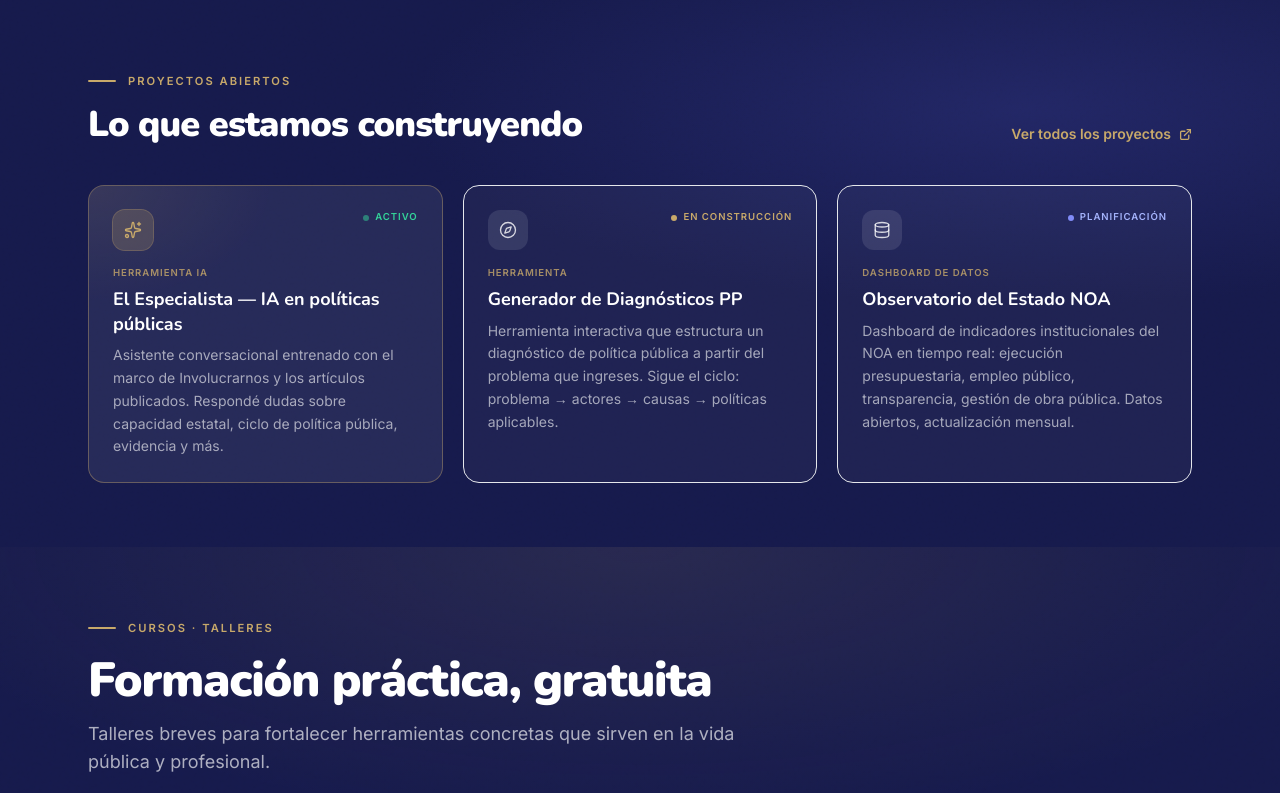
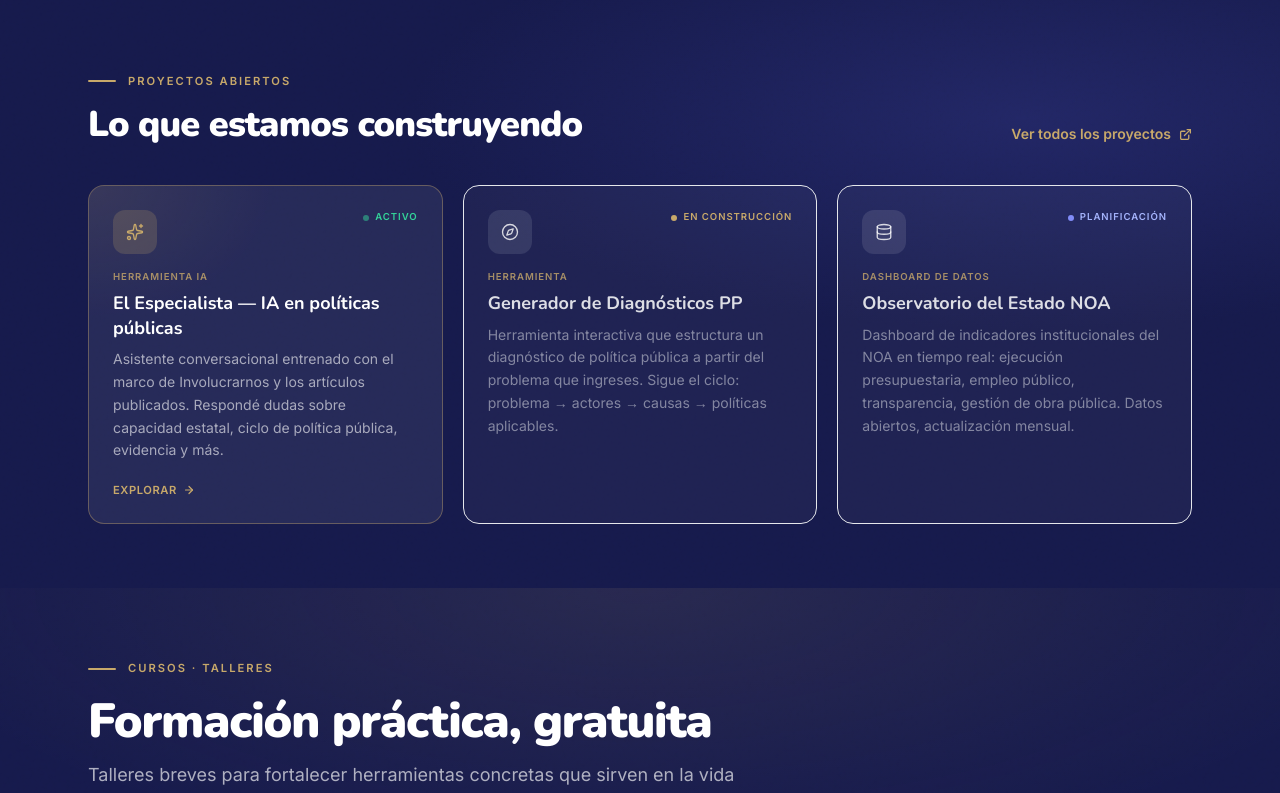
Before and after one commit to fabriziocarugatti/involucrarnos-web, a Next.js app: page / in a window 1280 px wide. Shown: the part 3585-4378 px from the top of the page. Built offline with nearby package versions, Linux system fonts and the light colour scheme.

Commit message:
design: ProyectosPreview — ping-slow ring activo, opacidad por estado, footer Explorar

```diff
--- a/src/components/ProyectosPreview.tsx
+++ b/src/components/ProyectosPreview.tsx
@@ -45,7 +45,8 @@ function MiniCard({ p }: { p: Proyecto }) {
         />
       )}
       <div className="relative flex items-start justify-between mb-4">
-        <span className={`inline-flex items-center justify-center w-10 h-10 rounded-xl ${isActive ? 'bg-dorado/20 ring-1 ring-dorado/40' : 'bg-white/10'}`}>
+        <span className={`relative inline-flex items-center justify-center w-11 h-11 rounded-xl ${isActive ? 'bg-dorado/20' : 'bg-white/10'}`}>
+          {isActive && <span className="absolute inset-0 rounded-xl ring-2 ring-dorado/50 animate-ping-slow" />}
           <Icon size={18} strokeWidth={1.8} className={isActive ? 'text-dorado' : 'text-white/80'} />
         </span>
         <div className="flex items-center gap-1.5">
@@ -55,8 +56,17 @@ function MiniCard({ p }: { p: Proyecto }) {
       </div>
       <div className="relative flex-1 flex flex-col">
         <span className="text-[0.6rem] font-bold tracking-widest uppercase text-dorado/80 mb-1.5">{p.category}</span>
-        <h3 className="font-title font-800 text-white text-lg leading-snug mb-2">{p.title}</h3>
-        <p className="text-white/60 text-sm leading-relaxed flex-1">{p.bajada}</p>
+        <h3 className={`font-title font-800 text-lg leading-snug mb-2 ${
+          p.status === 'construccion' || p.status === 'planificacion' ? 'text-white/85' : 'text-white'
+        }`}>{p.title}</h3>
+        <p className={`text-sm leading-relaxed flex-1 ${
+          p.status === 'construccion' || p.status === 'planificacion' ? 'text-white/45' : 'text-white/60'
+        }`}>{p.bajada}</p>
+        {p.status === 'activo' && (
+          <span className="mt-5 inline-flex items-center gap-1.5 text-[0.7rem] font-bold uppercase tracking-wider text-dorado">
+            Explorar <ArrowRight size={12} strokeWidth={2.4} />
+          </span>
+        )}
       </div>
     </motion.article>
   )
```
